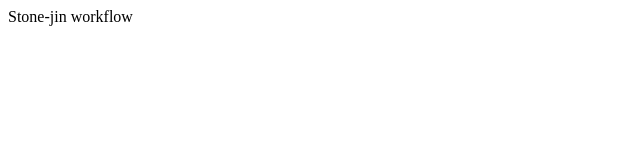
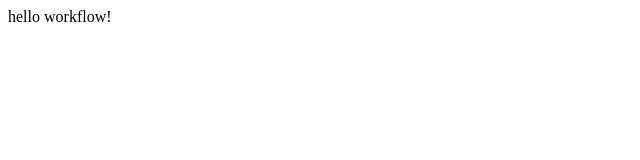
Before and after one commit to stone-jin/workflow, a website: page src/index.html in a window 1280 px wide. Shown: the full height of the page, 0-640 px from the left. Drawn offline with Linux system fonts and the light colour scheme.

Commit message:
chore: hello workflow

```diff
--- a/src/index.html
+++ b/src/index.html
@@ -9,7 +9,7 @@
 </head>
 
 <body>
-    Stone-jin workflow
+    hello workflow!
 </body>
 
 </html>
```
